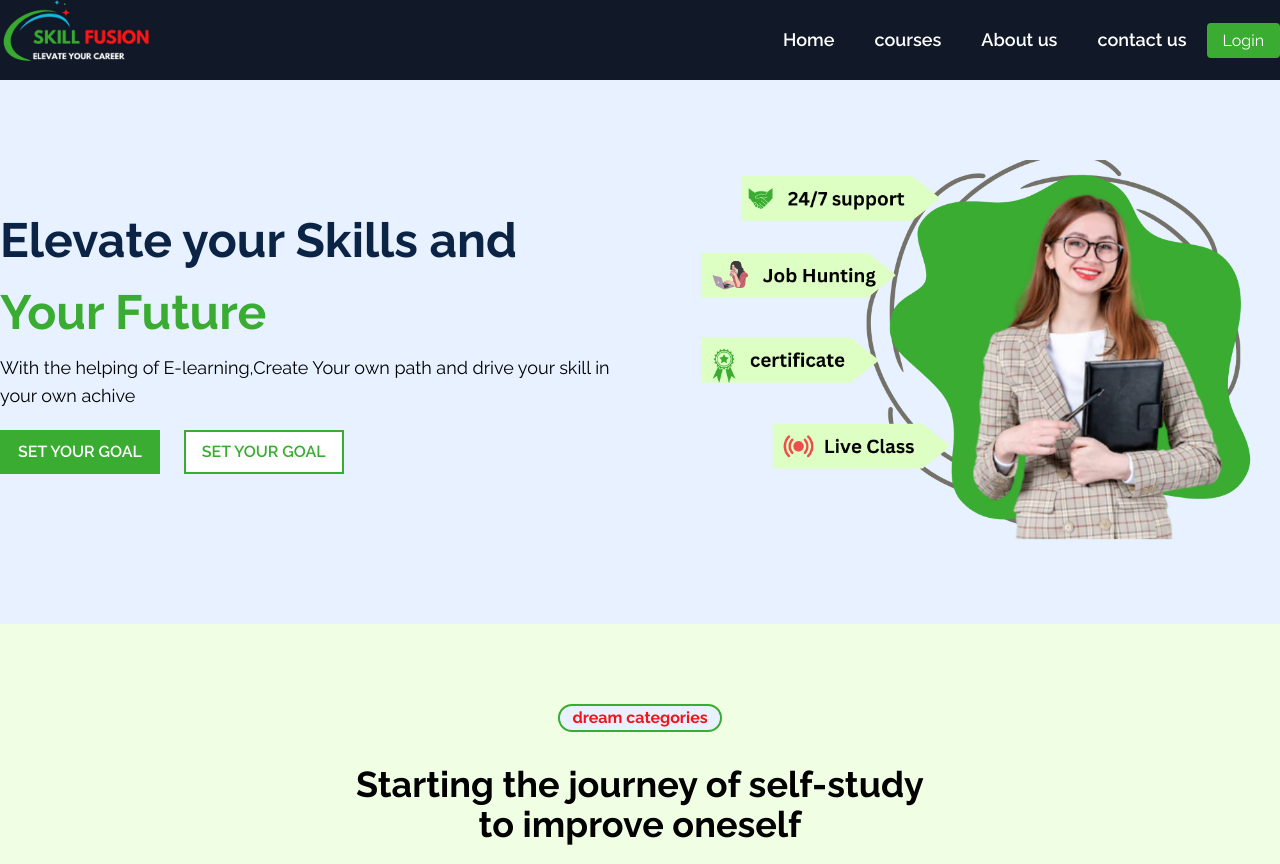
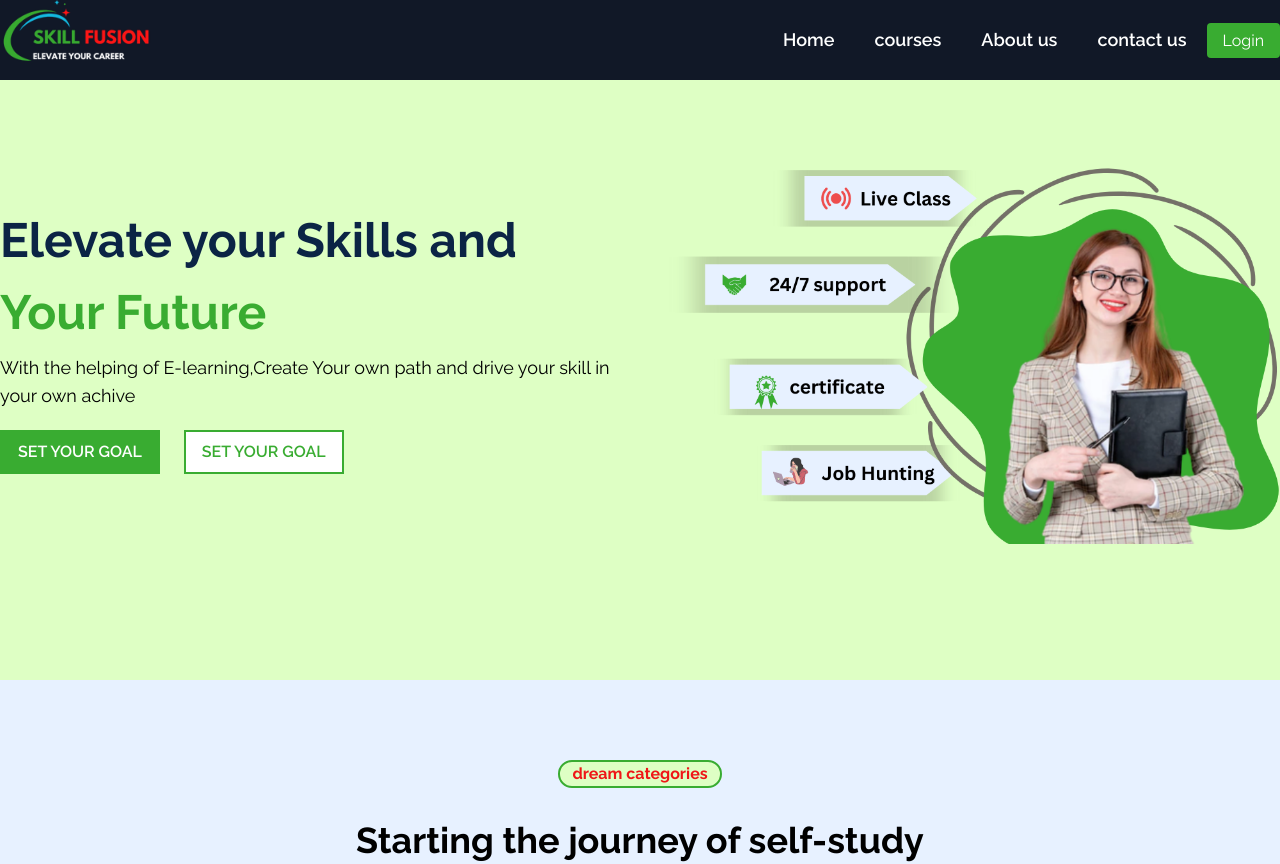
Before and after one commit to coddermoon/skillFusion, a React (Create React App) app in the folder client/: page / in a window 1280 px wide. Shown: the top 864 px of the page. Built offline with nearby package versions, Linux system fonts and the light colour scheme.

Commit message:
done design

```diff
--- a/client/src/Pages/Home/Home/Hero.tsx
+++ b/client/src/Pages/Home/Home/Hero.tsx
@@ -3,8 +3,8 @@ import banner from '../../../assets/images/hero.png';
 
 const Hero = () => {
     return (
-        <div className="container mx-auto py-20">
-           <div className="grid grid-cols-2">
+        <div className=" py-20 bg-[#DEFFC4] min-h-[600px]">
+           <div className="grid grid-cols-2 container mx-auto">
             <div className="content flex justify-center flex-col">
                <div>
                  <h2 className='text-5xl font-bold text-text leading-tight mb-3'>Elevate your  Skills and</h2>
--- a/client/src/Pages/Home/Home/Tracks.tsx
+++ b/client/src/Pages/Home/Home/Tracks.tsx
@@ -14,10 +14,10 @@ const Tracks = () => {
     },[])
 
     return (
-        <div className="py-20 bg-[#f0ffe4] ">
+        <div className="py-20  ">
             <div className="container">
                 <div className="text-center">
-                    <button className=" border-primary bg-shade text-redtype border-2 text-center px-3 rounded-full font-bold">dream categories</button>
+                    <button className=" border-primary bg-bgSecondary text-redtype border-2 text-center px-3 rounded-full font-bold">dream categories</button>
                    <div className="max-w-[600px] mx-auto">
                    <h2 className="mt-8 text-4xl font-bold ">Starting the journey of self-study to improve oneself</h2>
                    <p className="mt-5 text-text text-lg font-medium">Set your goal, start career growth now</p>
```
Also changed, not shown: client/src/assets/images/hero.png, client/src/assets/images/hero2.png (added).
